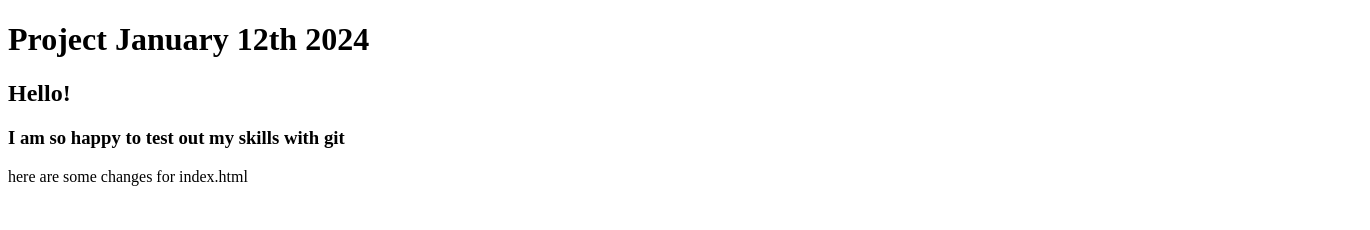
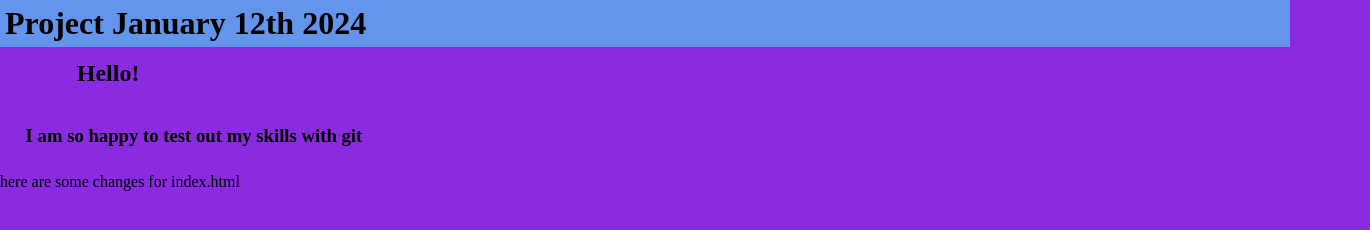
Before and after one commit to mbailey87/projectjan12, a plain HTML site: page index.html in a window 1280 px wide. Shown: the whole page, 1370 px wide, since content can reach past the window. Drawn offline with Linux system fonts and the light colour scheme.

Commit message:
updated css file

```diff
--- a/index.html
+++ b/index.html
@@ -3,6 +3,7 @@
 <head>
     <meta charset="UTF-8">
     <meta name="viewport" content="width=device-width, initial-scale=1.0">
+    <link rel="stylesheet" href="style.css">
     <title>Document</title>
 </head>
 <body>
--- a/style.css
+++ b/style.css
@@ -1,3 +1,24 @@
-body {
+body, h1, h2, h3, p {
     background-color: blueviolet;
+    margin: 0;
+    padding: 0;
 }
+h1 {
+   width: 100%;
+   background-color: cornflowerblue;
+   padding: 5px;
+   margin: 0;
+}
+h2 {
+    width: 100%;
+    margin-left: 5%;
+    padding: 1%;
+}
+h3 {
+    width: 100%;
+    padding: 2% 2% 2% 2%;
+}
+p {
+    display: flex;
+    width: 100%;
+}
```
